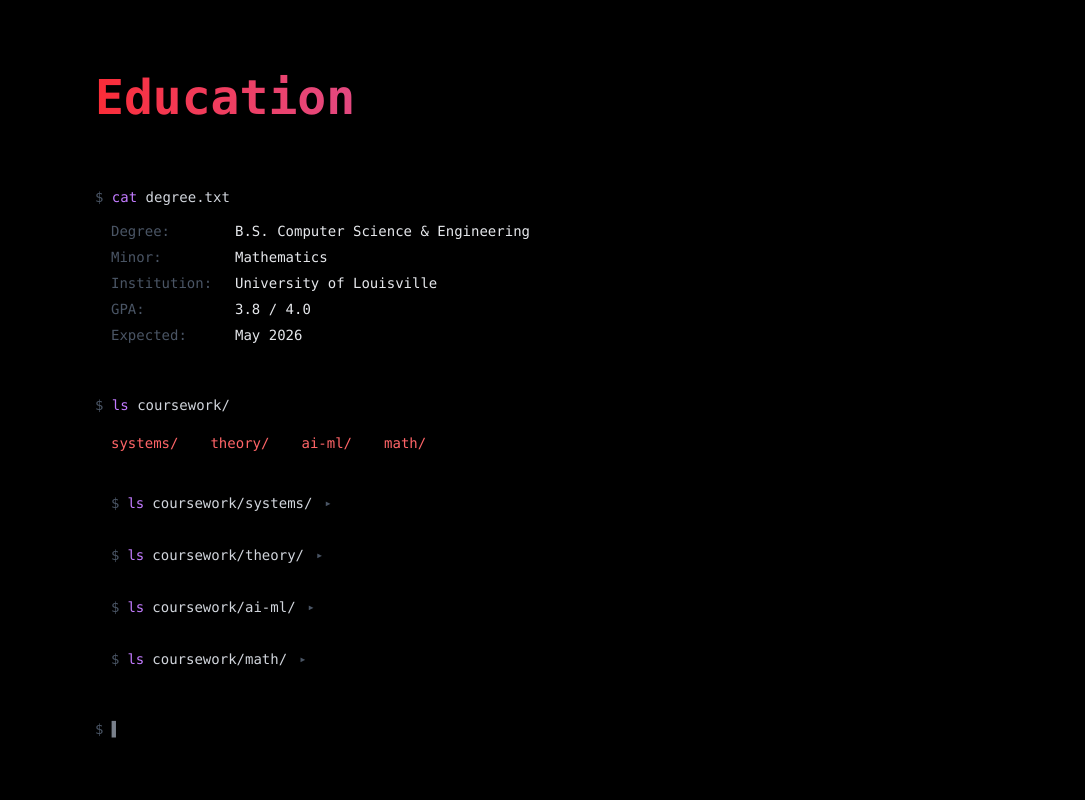
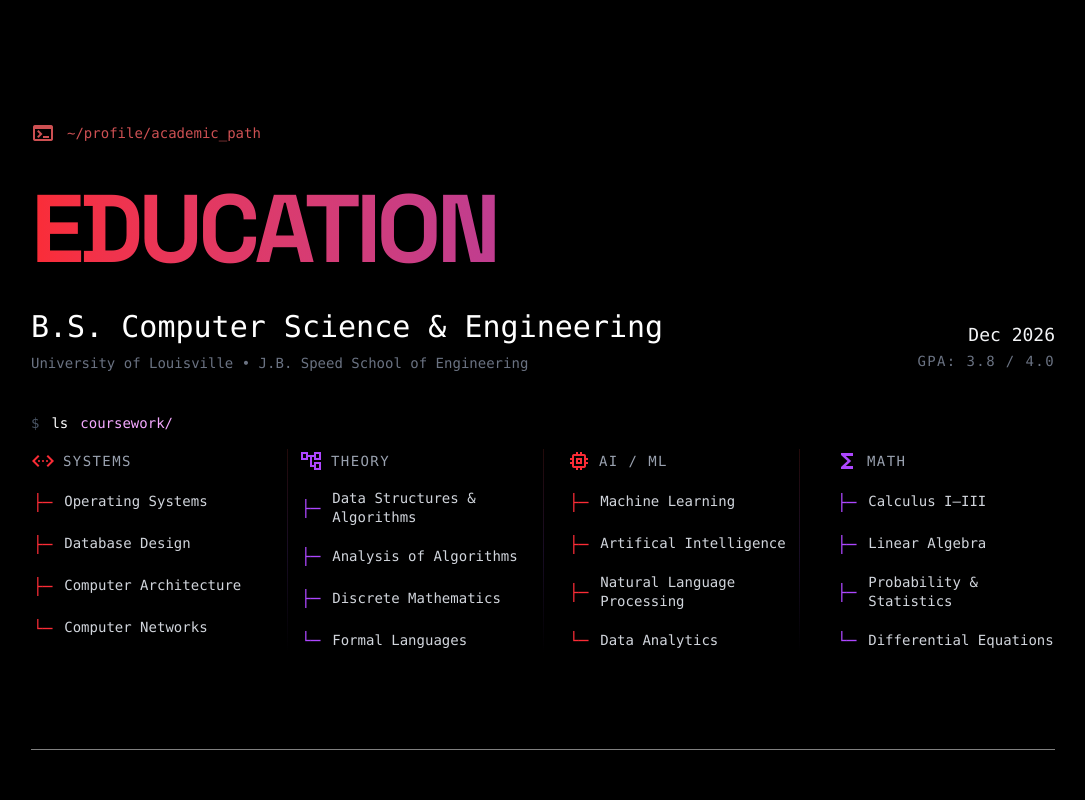
Before and after one commit to pr33tpatel/preet-dev, a React (Vite) app: page / in a window 1280 px wide. Shown: the part 2140-2940 px from the top of the page, without its empty margins (97-1182 px from the left). Built offline with nearby package versions, Linux system fonts and the light colour scheme.

Commit message:
style: updated `Education` UI

```diff
--- a/src/components/sections/Education.jsx
+++ b/src/components/sections/Education.jsx
@@ -1,44 +1,66 @@
 import { useEffect, useRef, useState } from "react";
 
-const DEGREE_LINES = [
-  { key: "Degree", value: "B.S. Computer Science & Engineering" },
-  { key: "Minor", value: "Mathematics" },
-  { key: "Institution", value: "University of Louisville" },
-  { key: "GPA", value: "3.8 / 4.0" },
-  { key: "Expected", value: "May 2026" },
+// Add these to your index.html <head> if not already present:
+// <link href="https://fonts.googleapis.com/css2?family=Fira+Code:wght@400;500&display=swap" rel="stylesheet">
+// <link href="https://fonts.googleapis.com/css2?family=Material+Symbols+Outlined:opsz,wght,FILL,GRAD@24,400,0,0" rel="stylesheet">
+
+const showCourseNumber = false;
+
+const DEGREE = {
+  title: "B.S. Computer Science & Engineering",
+  school: "University of Louisville",
+  department: "J.B. Speed School of Engineering",
+  graduation: "Dec 2026",
+  gpa: "3.8 / 4.0",
+};
+
+const COURSEWORK = [
+  {
+    category: "Systems",
+    icon: "settings_ethernet",
+    color: "red",
+    courses: [
+      { name: "Operating Systems", number: "CSE 420" },
+      { name: "Database Design", number: "CSE 335" },
+      { name: "Computer Architecture", number: "CSE 621" },
+      { name: "Computer Networks", number: "CSE 516" },
+    ],
+  },
+  {
+    category: "Theory",
+    icon: "account_tree",
+    color: "purple",
+    courses: [
+      { name: "Data Structures & Algorithms", number: "CSE " },
+      { name: "Analysis of Algorithms", number: "CSE " },
+      { name: "Discrete Mathematics", number: "CSE " },
+      { name: "Formal Languages", number: "CSE " },
+    ],
+  },
+  {
+    category: "AI / ML",
+    icon: "memory",
+    color: "red",
+    courses: [
+      { name: "Machine Learning", number: "CSE " },
+      { name: "Artifical Intelligence", number: "CSE " },
+      { name: "Natural Language Processing", number: "CSE " },
+      { name: "Data Analytics", number: "CSE " },
+    ],
+  },
+  {
+    category: "Math",
+    icon: "functions",
+    color: "purple",
+    courses: [
+      { name: "Calculus I–III", number: "MATH " },
+      { name: "Linear Algebra", number: "MATH " },
+      { name: "Probability & Statistics", number: "MATH " },
+      { name: "Differential Equations", number: "MATH " },
+    ],
+  },
 ];
 
-const COURSEWORK = {
-  "systems/": [
-    "Operating Systems",
-    "Database Design",
-    "Computer Networks", // placeholder
-    "Computer Architecture", // placeholder
-  ],
-  "theory/": [
-    "Data Structures & Algorithms",
-    "Combinatorial Optimization & Modern Heuristics",
-    "Discrete Mathematics",
-    "Automata & Formal Languages", // placeholder
-    "Analysis of Algorithms", // placeholder
-  ],
-  "ai-ml/": [
-    "Data Analytics",
-    "Machine Learning", // placeholder
-    "Natural Language Processing", // placeholder
-    "Artifical Intelligence",
-  ],
-  "math/": [
-    "Calculus I–III", // placeholder
-    "Linear Algebra", // placeholder
-    "Probability & Statistics", // placeholder
-    "Differential Equations", // placeholder
-  ],
-};
-
-const DIRS = Object.keys(COURSEWORK);
-
-// Staggered reveal hook
 const useReveal = (ref) => {
   const [visible, setVisible] = useState(false);
   useEffect(() => {
@@ -49,7 +71,7 @@
           obs.disconnect();
         }
       },
-      { threshold: 0.1 },
+      { threshold: 0.05 },
     );
     if (ref.current) obs.observe(ref.current);
     return () => obs.disconnect();
@@ -57,12 +79,12 @@
   return visible;
 };
 
-const TerminalLine = ({ children, delay = 0, visible, className = "" }) => (
+const FadeIn = ({ children, delay = 0, visible, className = "" }) => (
   <div
-    className={`font-mono transition-all duration-500 ease-out ${className}`}
+    className={`transition-all duration-600 ease-out ${className}`}
     style={{
       opacity: visible ? 1 : 0,
-      transform: visible ? "translateY(0)" : "translateY(6px)",
+      transform: visible ? "translateY(0)" : "translateY(12px)",
       transitionDelay: `${delay}ms`,
     }}
   >
@@ -70,115 +92,145 @@
   </div>
 );
 
+const CourseColumn = ({ category, icon, color, courses, colIndex, visible }) => {
+  const accentClass = color === "red" ? "text-red-500" : "text-purple-500";
+  const hoverClass = color === "red" ? "hover:text-red-500" : "hover:text-purple-500";
+
+  return (
+    <FadeIn visible={visible} delay={400 + colIndex * 100} className="space-y-4">
+      {/* Category header */}
+      <div className="flex items-center gap-2 font-mono text-sm tracking-widest text-gray-400 uppercase">
+        <span className={`material-symbols-outlined text-lg ${accentClass}`}>{icon}</span>
+        {category}
+      </div>
+
+      {/* Course list with tree connectors */}
+      <ul className="space-y-4 font-mono">
+        {courses.map((course, i) => {
+          const isLast = i === courses.length - 1;
+          return (
+            <li
+              key={course}
+              className="group ml-0.5 flex items-center gap-3 transition-all duration-500 ease-out"
+              style={{
+                opacity: visible ? 1 : 0,
+                transform: visible ? "translateY(0)" : "translateY(6px)",
+                transitionDelay: `${500 + colIndex * 100 + i * 60}ms`,
+              }}
+            >
+              <span className={`${accentClass} mt-0.5 shrink-0 select-none`}>
+                {isLast ? "└─" : "├─"}
+              </span>
+              <span
+                className={`text-sm leading-snug text-gray-300 transition-colors duration-200 ${hoverClass} cursor-default`}
+              >
+                {course.name}
+              </span>
+
+              {showCourseNumber && (
+                <span className={`cursor-default text-sm leading-snug text-gray-600`}>
+                  {course.number}
+                </span>
+              )}
+            </li>
+          );
+        })}
+      </ul>
+    </FadeIn>
+  );
+};
+
 export const Education = () => {
   const ref = useRef(null);
   const visible = useReveal(ref);
-  const [openDirs, setOpenDirs] = useState({});
-
-  const toggleDir = (dir) => setOpenDirs((prev) => ({ ...prev, [dir]: !prev[dir] }));
 
   return (
-    <section id="education" className="px-4 py-20" ref={ref}>
-      <div className="mx-auto max-w-4xl">
-        {/* Section heading */}
-        <TerminalLine visible={visible} delay={0}>
-          <h2 className="mb-16 bg-gradient-to-r from-red-500 to-purple-500 bg-clip-text text-5xl font-bold text-transparent">
-            Education
+    <section id="education" className="px-6 py-32 md:px-12" ref={ref}>
+      <div className="mx-auto max-w-5xl">
+        {/* Terminal breadcrumb */}
+        <FadeIn visible={visible} delay={0}>
+          <div className="mb-6 flex items-center gap-3 font-mono text-sm text-red-400/80">
+            <span className="material-symbols-outlined text-sm">terminal</span>
+            <span>~/profile/academic_path</span>
+          </div>
+        </FadeIn>
+        {/* Hero heading */}
+        <FadeIn visible={visible} delay={80}>
+          <h2
+            className="mb-5 bg-gradient-to-r from-red-500 to-purple-700 bg-clip-text text-7xl leading-tight font-bold tracking-tighter text-transparent md:text-8xl"
+            style={{ fontFamily: "'Space Grotesk', sans-serif" }}
+          >
+            EDUCATION
           </h2>
-        </TerminalLine>
+        </FadeIn>
+        {/* Degree info — left/right split */}
+        <FadeIn visible={visible} delay={160}>
+          <div className="mb-10 flex flex-col justify-between gap-6 md:flex-row md:items-end">
+            <div>
+              <h3 className="font-mono text-2xl text-white md:text-3xl">{DEGREE.title}</h3>
+              <p className="mt-2 font-mono text-sm text-gray-500">
+                {DEGREE.school} • {DEGREE.department}
+              </p>
+            </div>
+            <div className="shrink-0 text-left font-mono md:text-right">
+              <span className="text--500 block text-lg">{DEGREE.graduation}</span>
+              <span className="text-sm tracking-widest text-gray-500">GPA: {DEGREE.gpa}</span>
+            </div>
+          </div>
+        </FadeIn>
+        {/* $ ls coursework/ */}
+        <FadeIn visible={visible} delay={260}>
+          <div className="md:text-md mb-4 flex items-center gap-3 font-mono text-sm">
+            <span className="text-gray-600">$</span>
+            <span className="text-white">ls</span>
+            <span className="text-fuchsia-300">coursework/</span>
+          </div>
+        </FadeIn>
+        {/* 4-column grid */}
+        <div className="relative grid grid-cols-1 gap-12 md:grid-cols-2 lg:grid-cols-4">
+          {/* Vertical separator lines — desktop only */}
+          {[25, 50, 75].map((pos) => (
+            <div
+              key={pos}
+              className="pointer-events-none absolute inset-y-0 hidden w-px lg:block"
+              style={{
+                left: `${pos}%`,
+                background:
+                  "linear-gradient(to bottom, rgba(239,68,68,0.15), rgba(168,85,247,0.15), transparent)",
+              }}
+            />
+          ))}
 
-        {/* cat degree.txt */}
-        <TerminalLine visible={visible} delay={80} className="mb-3">
-          <span className="text-sm text-gray-600">$ </span>
-          <span className="text-sm text-purple-400">cat</span>
-          <span className="text-sm text-gray-300"> degree.txt</span>
-        </TerminalLine>
-
-        <div className="mb-12 space-y-1.5 pl-4">
-          {DEGREE_LINES.map((line, i) => (
-            <TerminalLine key={line.key} visible={visible} delay={140 + i * 60}>
-              <div className="flex gap-3 text-sm">
-                <span className="w-28 shrink-0 text-gray-600">{line.key}:</span>
-                <span className="text-gray-200">{line.value}</span>
-              </div>
-            </TerminalLine>
+          {COURSEWORK.map((col, i) => (
+            <CourseColumn
+              key={col.category}
+              category={col.category}
+              icon={col.icon}
+              color={col.color}
+              courses={col.courses}
+              colIndex={i}
+              visible={visible}
+            />
           ))}
         </div>
-
-        {/* ls coursework/ */}
-        <TerminalLine visible={visible} delay={500} className="mb-4">
-          <span className="text-sm text-gray-600">$ </span>
-          <span className="text-sm text-purple-400">ls</span>
-          <span className="text-sm text-gray-300"> coursework/</span>
-        </TerminalLine>
-
-        {/* Directory row */}
-        <TerminalLine visible={visible} delay={580} className="mb-10 pl-4">
-          <div className="flex flex-wrap gap-x-8 gap-y-1 text-sm">
-            {DIRS.map((dir) => (
-              <span key={dir} className="text-red-400">
-                {dir}
-              </span>
-            ))}
+        {/* Terminal footer */}
+        <FadeIn visible={visible} delay={900}>
+          <div
+            className="mt-24 pt-10 font-mono text-sm text-gray-600"
+            style={{ borderTop: "1px solid rgba(255,255,255,0.5)" }}
+          >
+            {/*
+            <div className="flex items-center gap-2">
+              <span className="text-purple-500">#</span>
+              <span>System operational. Knowledge graph updated.</span>
+            </div>
+            <div className="mt-2 flex items-center gap-2">
+              <span className="text-red-500">&gt;</span>
+              <span className="animate-pulse text-gray-400">_</span>
+            </div>
+*/}
           </div>
-        </TerminalLine>
-
-        {/* ls coursework/<dir>/ — expandable */}
-        <div className="space-y-6 pl-4">
-          {DIRS.map((dir, di) => (
-            <TerminalLine key={dir} visible={visible} delay={660 + di * 80}>
-              {/* Command line — clickable */}
-              <button
-                onClick={() => toggleDir(dir)}
-                className="group mb-2 flex w-full cursor-pointer items-center gap-2 text-left text-sm"
-              >
-                <span className="text-gray-600">$ </span>
-                <span className="text-purple-400">ls</span>
-                <span className="text-gray-300"> coursework/{dir}</span>
-                <span
-                  className="ml-1 text-xs text-gray-600 transition-transform duration-200"
-                  style={{
-                    display: "inline-block",
-                    transform: openDirs[dir] ? "rotate(90deg)" : "rotate(0deg)",
-                  }}
-                >
-                  ▸
-                </span>
-                <span className="ml-1 text-xs text-gray-700 opacity-0 transition-opacity group-hover:opacity-100">
-                  {openDirs[dir] ? "collapse" : "expand"}
-                </span>
-              </button>
-
-              {/* Course list */}
-              <div
-                style={{
-                  maxHeight: openDirs[dir] ? "400px" : "0px",
-                  overflow: "hidden",
-                  transition: "max-height 350ms cubic-bezier(0.16, 1, 0.3, 1)",
-                }}
-              >
-                <div className="flex flex-wrap gap-x-10 gap-y-1 pb-2 pl-4">
-                  {COURSEWORK[dir].map((course) => (
-                    <span key={course} className="font-mono text-sm text-gray-400">
-                      {course
-                        .toLowerCase()
-                        .replace(/\s+/g, "-")
-                        .replace(/[&]/g, "and")
-                        .replace(/[–—]/g, "-")
-                        .replace(/[^a-z0-9-]/g, "")}
-                    </span>
-                  ))}
-                </div>
-              </div>
-            </TerminalLine>
-          ))}
-        </div>
-
-        {/* Trailing cursor */}
-        <TerminalLine visible={visible} delay={980} className="mt-10">
-          <span className="text-sm text-gray-600">$ </span>
-          <span className="animate-pulse text-sm text-gray-400">▌</span>
-        </TerminalLine>
+        </FadeIn>
       </div>
     </section>
   );
```
